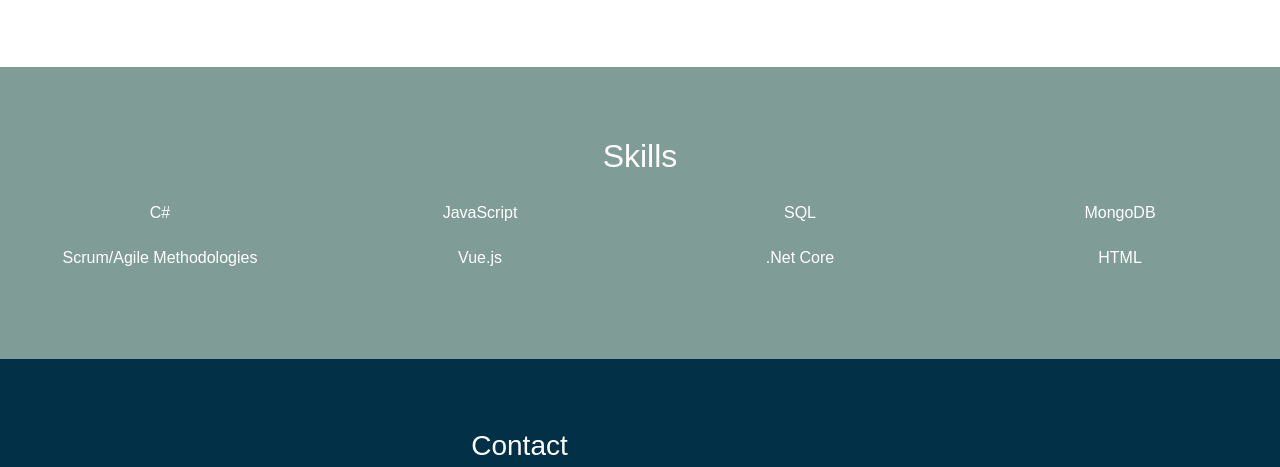
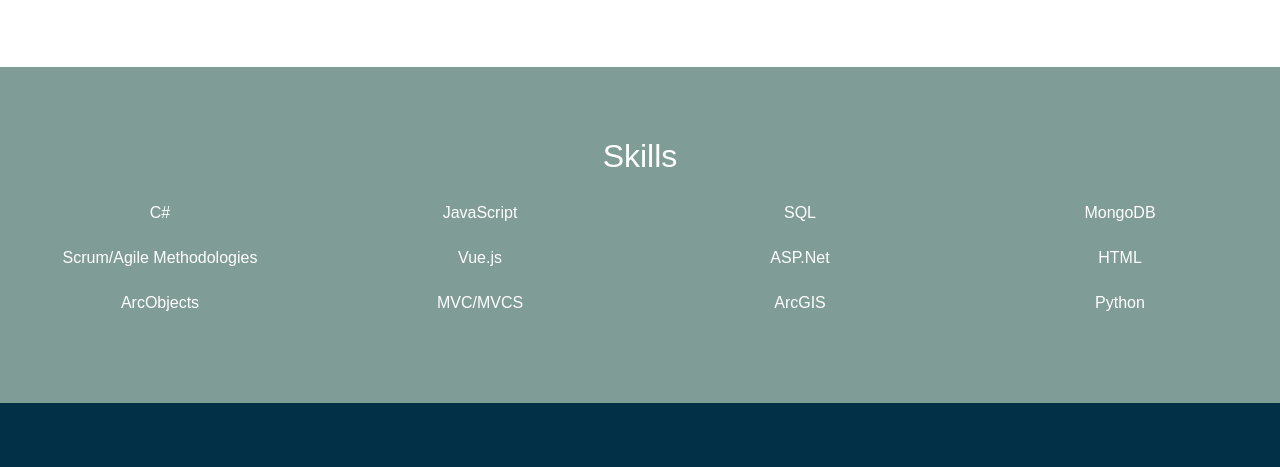
Before and after one commit to amanda-rice/landing-page, a plain HTML site: page index.html in a window 1280 px wide. Shown: the part 1347-1814 px from the top of the page. Drawn offline with nearby package versions, Linux system fonts and the light colour scheme.

Commit message:
changed navbar

```diff
--- a/index.html
+++ b/index.html
@@ -17,7 +17,7 @@
 </head>
 <header>
 <nav class="navbar navbar-expand-lg navbar-light bg-light">
-  <a class="navbar-brand" href="#">Navbar</a>
+  <h2 class="text-dark m-0" href="#">Amanda Rice</h2>
   <button class="navbar-toggler" type="button" data-toggle="collapse" data-target="#navbarNav" aria-controls="navbarNav" aria-expanded="false" aria-label="Toggle navigation">
     <span class="navbar-toggler-icon"></span>
   </button>
@@ -94,8 +94,12 @@
     <p class="col-md-3">MongoDB</p>
     <p class="col-md-3">Scrum/Agile Methodologies</p>
     <p class="col-md-3">Vue.js</p>
-    <p class="col-md-3">.Net Core </p>
+    <p class="col-md-3">ASP.Net</p>
     <p class="col-md-3">HTML</p>
+    <p class="col-md-3">ArcObjects</p>
+    <p class="col-md-3">MVC/MVCS</p>
+    <p class="col-md-3">ArcGIS</p>
+    <p class="col-md-3">Python</p>
   </div>
 </div>
 <div class="container-fluid bg-2 d-flex justify-content-center align-items-center">
```
